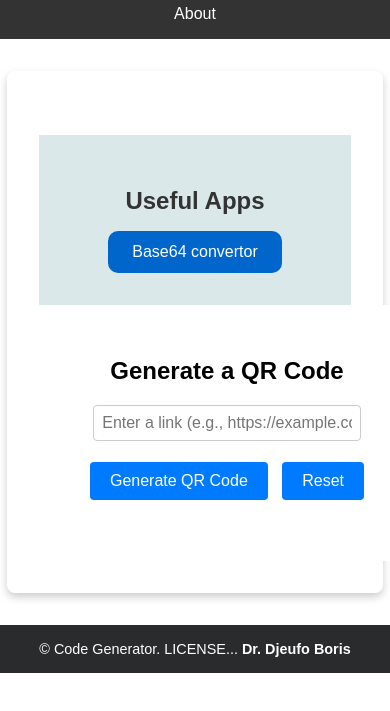
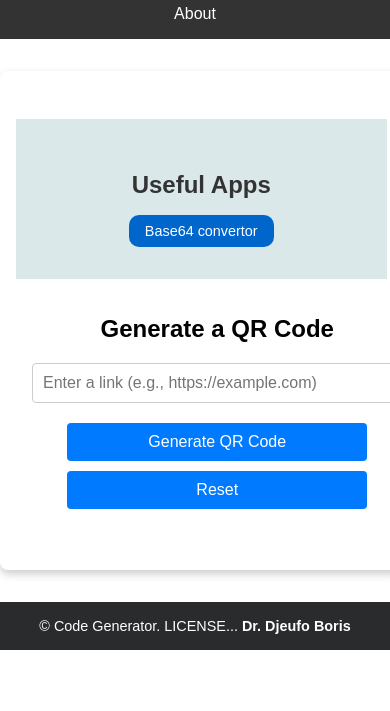
Before and after one commit to Djeufo/QuickQRGen, a plain HTML site: page index.html in a window 390 px wide. Shown: the part 99-810 px from the top of the page. Drawn offline with Linux system fonts and the light colour scheme.

Commit message:
updated responsiveness and license link

```diff
--- a/css/style.css
+++ b/css/style.css
@@ -10,28 +10,14 @@ body {
 header {
   position: sticky;
   top: 0;
-  z-index: 1000; /* ensures it stays above other elements */
+  z-index: 1000;
   display: flex;
   justify-content: space-between;
   align-items: center;
   padding: 1rem 2rem;
   background-color: #333;
   color: white;
-}
-
-@media (max-width: 600px) {
-  header {
-    flex-direction: column;
-    text-align: center;
-  }
-
-  .title {
-    margin: 0.5rem 0;
-  }
-
-  .main-container {
-    width: 100%;
-  }
+  flex-wrap: wrap;
 }
 
 .logo {
@@ -56,6 +42,7 @@ header {
   text-decoration: none;
 }
 
+/* Footer */
 footer {
   background-color: #2a2b2c;
   color: white;
@@ -64,7 +51,7 @@ footer {
   font-size: 0.9rem;
 }
 
-/**/
+/* Other Apps Section */
 .other-apps {
   padding: 2rem;
   background-color: #dae8ea;
@@ -98,8 +85,10 @@ footer {
   background-color: #074b1a;
 }
 
+/* Main container */
 .main-container {
-  width: 80%;
+  width: 90%;
+  max-width: 960px;
   margin: 2rem auto;
   background-color: #fff;
   padding: 2rem;
@@ -107,24 +96,30 @@ footer {
   border-radius: 8px;
 }
 
-/* style qr gen container*/
+/* QR Code Generator */
+.container-qr-gen {
+  padding: 2rem;
+  text-align: center;
+  background-color: white;
+  border-radius: 8px;
+  max-width: 600px;
+  width: 100%;
+  margin: 0 auto;
+}
 
+/* Inputs */
 input {
-  width: 300px;
+  width: 100%;
+  max-width: 400px;
   padding: 10px;
   margin-bottom: 15px;
   border: 1px solid #ccc;
   border-radius: 4px;
   font-size: 16px;
+  box-sizing: border-box;
 }
 
-input[type="text"] {
-  padding: 0.5rem;
-  width: 80%;
-  max-width: 400px;
-  margin-bottom: 1rem;
-}
-
+/* Buttons */
 button {
   padding: 10px 20px;
   background-color: #007bff;
@@ -134,12 +129,14 @@ button {
   cursor: pointer;
   font-size: 16px;
   margin: 5px;
+  width: auto;
 }
 
 button:hover {
   background-color: #0056b3;
 }
 
+/* QR Code popup */
 .popup {
   display: none;
   position: fixed;
@@ -157,7 +154,7 @@ button:hover {
   margin: 15% auto;
   padding: 20px;
   border-radius: 5px;
-  width: 80%;
+  width: 90%;
   max-width: 300px;
   text-align: center;
   box-shadow: 0 4px 8px rgba(0, 0, 0, 0.2);
@@ -180,26 +177,54 @@ button:hover {
   height: auto;
 }
 
-.container-qr-gen {
-  padding: 2rem;
-  text-align: center;
-  background-color: white;
-  border-radius: 8px;
-  /*box-shadow: 0 4px 12px rgba(0, 0, 0, 0.5);*/
-  max-width: 600px;
-  width: 100%;
-  height: auto;
-  margin: 0 auto; /* This centers the container */
-}
-
-/*license text*/
-
+/* License text */
 .license_text {
-  color: inherit; /* Inherit color from parent */
-  text-decoration: none; /* Remove underline */
+  color: inherit;
+  text-decoration: none;
 }
 
 .license_text:hover {
-  text-decoration: underline; /* Or another effect like bold or color change */
-  color: #007acc; /* Optional hover color */
+  text-decoration: underline;
+  color: #007acc;
 }
+
+/* -------- Responsive Adjustments -------- */
+@media (max-width: 768px) {
+  header {
+    flex-direction: column;
+    text-align: center;
+  }
+
+  .title {
+    margin: 0.5rem 0;
+  }
+
+  .main-container {
+    width: 95%;
+    padding: 1rem;
+  }
+
+  .container-qr-gen {
+    padding: 1rem;
+  }
+}
+
+@media (max-width: 480px) {
+  .app-links a {
+    padding: 0.5rem 1rem;
+    font-size: 0.9rem;
+  }
+
+  button {
+    width: 100%;
+    max-width: 300px;
+  }
+
+  input {
+    max-width: 100%;
+  }
+
+  .popup-content {
+    width: 95%;
+  }
+}
```
